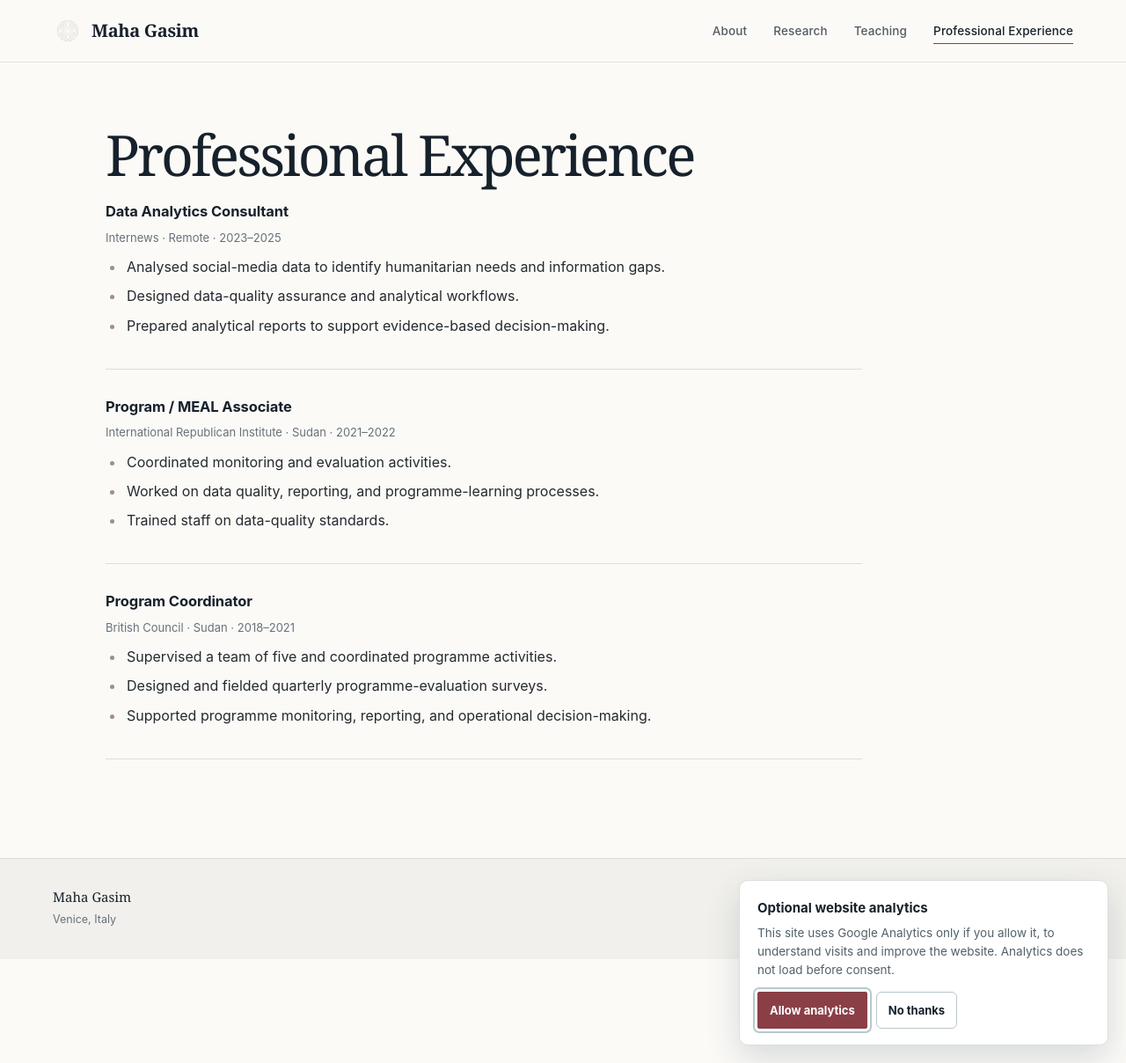
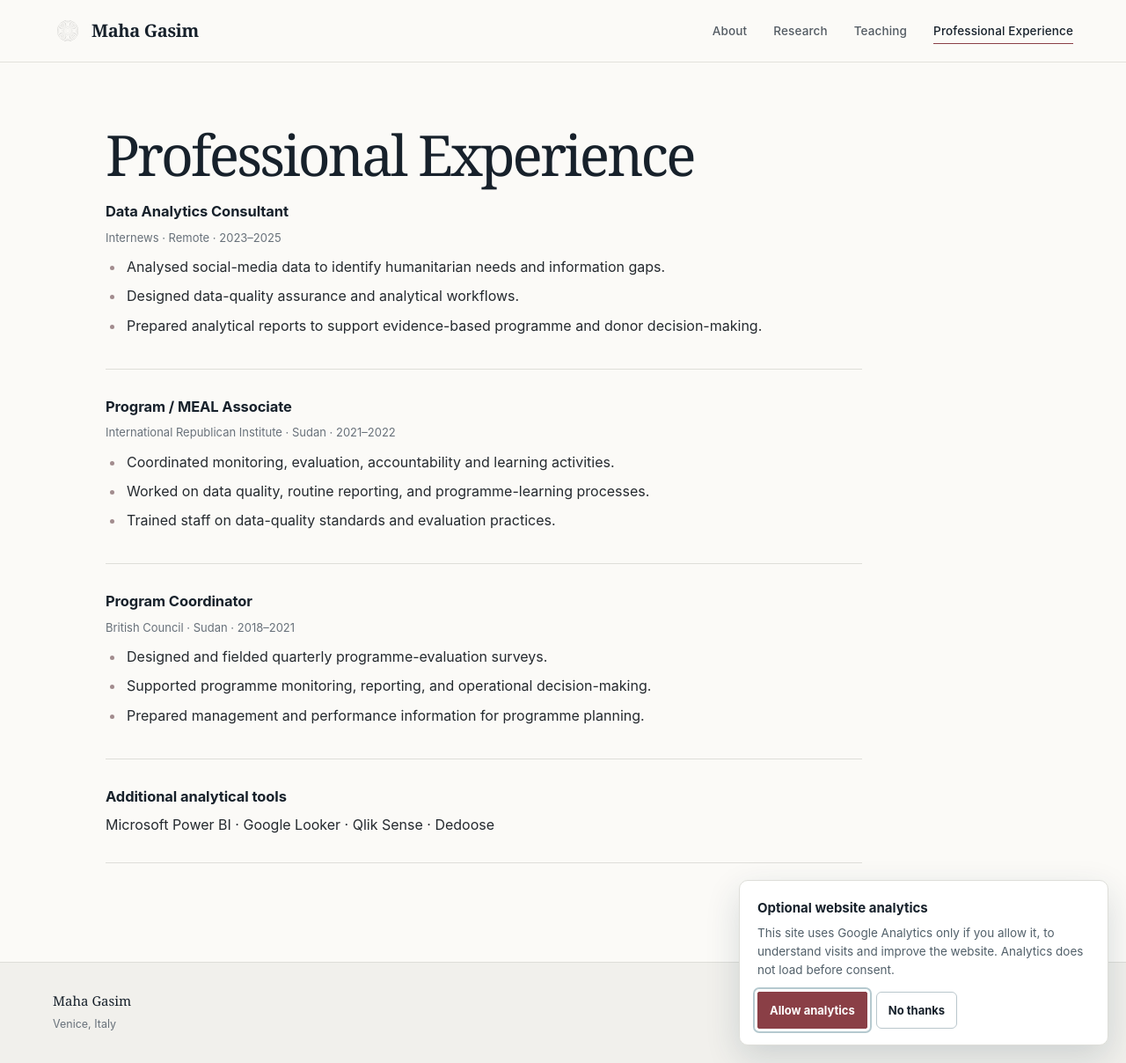
Before and after one commit to mahagasim/mahagasim.github.io, a Jekyll site: the page built from experience.md, in a window 1280 px wide and 1208 px high. Shown: the whole window at 88% size. Built offline with Jekyll 4.4.1, drawn with Linux system fonts in a browser that asks for light colours.

Commit message:
Refocus professional experience on evidence and measurement

```diff
--- a/experience.md
+++ b/experience.md
@@ -12,7 +12,7 @@ description: Professional experience in data analytics, monitoring and evaluatio
   <ul>
     <li>Analysed social-media data to identify humanitarian needs and information gaps.</li>
     <li>Designed data-quality assurance and analytical workflows.</li>
-    <li>Prepared analytical reports to support evidence-based decision-making.</li>
+    <li>Prepared analytical reports to support evidence-based programme and donor decision-making.</li>
   </ul>
 </div>
 
@@ -20,9 +20,9 @@ description: Professional experience in data analytics, monitoring and evaluatio
   <h3>Program / MEAL Associate</h3>
   <p class="entry-meta">International Republican Institute · Sudan · 2021–2022</p>
   <ul>
-    <li>Coordinated monitoring and evaluation activities.</li>
-    <li>Worked on data quality, reporting, and programme-learning processes.</li>
-    <li>Trained staff on data-quality standards.</li>
+    <li>Coordinated monitoring, evaluation, accountability and learning activities.</li>
+    <li>Worked on data quality, routine reporting, and programme-learning processes.</li>
+    <li>Trained staff on data-quality standards and evaluation practices.</li>
   </ul>
 </div>
 
@@ -30,8 +30,13 @@ description: Professional experience in data analytics, monitoring and evaluatio
   <h3>Program Coordinator</h3>
   <p class="entry-meta">British Council · Sudan · 2018–2021</p>
   <ul>
-    <li>Supervised a team of five and coordinated programme activities.</li>
     <li>Designed and fielded quarterly programme-evaluation surveys.</li>
     <li>Supported programme monitoring, reporting, and operational decision-making.</li>
+    <li>Prepared management and performance information for programme planning.</li>
   </ul>
 </div>
+
+<div class="entry tools-entry">
+  <h3>Additional analytical tools</h3>
+  <p>Microsoft Power BI · Google Looker · Qlik Sense · Dedoose</p>
+</div>
```
